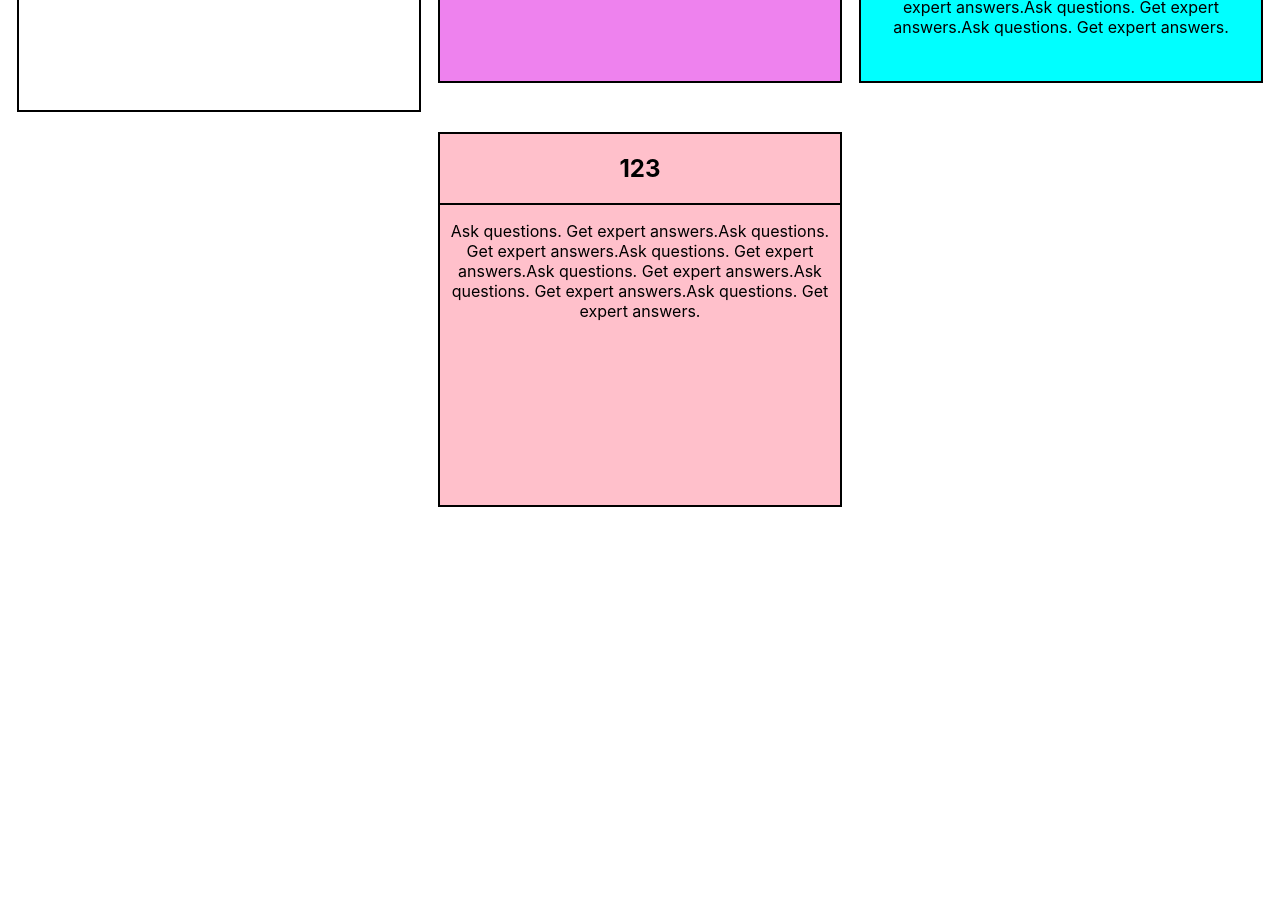
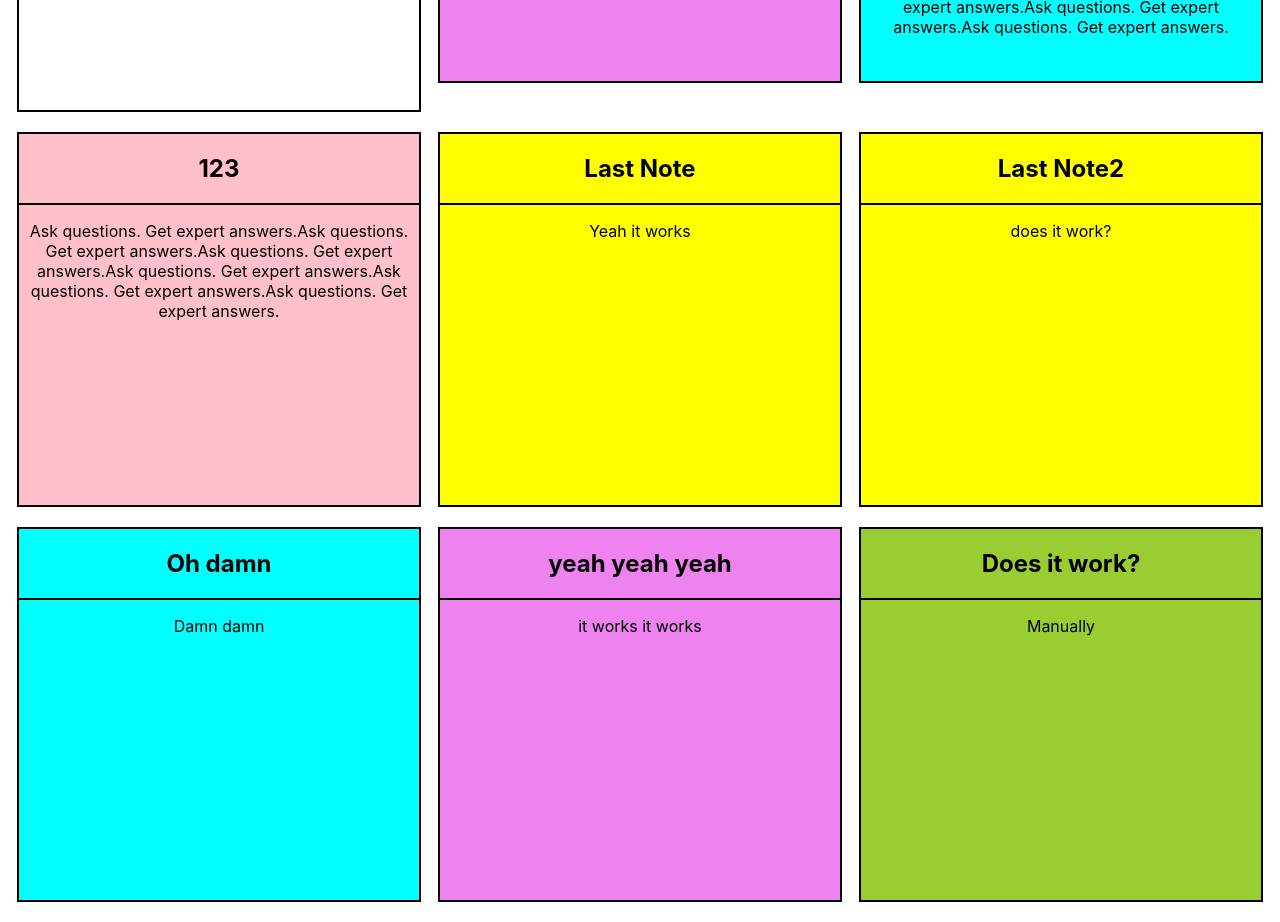
Before and after one commit to AkbarIsmayilov/Step-Project-React, a React (Create React App) app in the folder react-step-project/: page / in a window 1280 px wide. Shown: the part 1640-2562 px from the top of the page. Before the commit the page ends 2167 px from the top, so only its background shows below. Built offline with nearby package versions, Linux system fonts and the light colour scheme; data requests are answered from the project's data file.

Commit message:
just two lines css

```diff
--- a/react-step-project/public/db.json
+++ b/react-step-project/public/db.json
@@ -89,6 +89,41 @@
       "color": "pink",
       "status": true,
       "id": 21
+    },
+    {
+      "noteTitle": "Last Note",
+      "noteDescription": "Yeah it works",
+      "color": "yellow",
+      "status": true,
+      "id": 22
+    },
+    {
+      "noteTitle": "Last Note2",
+      "noteDescription": "does it work?",
+      "color": "yellow",
+      "status": true,
+      "id": 23
+    },
+    {
+      "noteTitle": "Oh damn",
+      "noteDescription": "Damn damn",
+      "color": "aqua",
+      "status": true,
+      "id": 24
+    },
+    {
+      "noteTitle": "yeah yeah yeah",
+      "noteDescription": "it works it works",
+      "color": "violet",
+      "status": true,
+      "id": 25
+    },
+    {
+      "noteTitle": "Does it work?",
+      "noteDescription": "Manually",
+      "color": "#9acd32",
+      "status": true,
+      "id": 26
     }
   ]
 }
--- a/react-step-project/src/pages/CreateForm/CreateForm.scss
+++ b/react-step-project/src/pages/CreateForm/CreateForm.scss
@@ -44,14 +44,13 @@ input:focus, textarea:focus, select:focus, button:focus {
 
   &-create-button {
     padding: 10px 0;
-    background-color: #777777;
+    background-color: black;
     font-size: 22px;
     border: none;
     color: white;
     border-radius: 8px;
-
-    &:active {
-      background-color: black;
+    &:disabled {
+      background-color: #777777;
     }
   }
 
```
